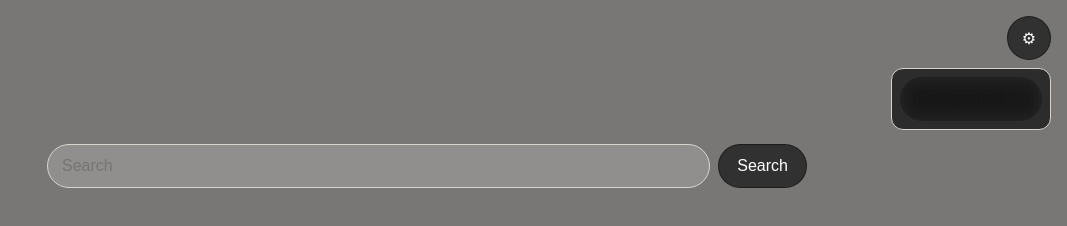
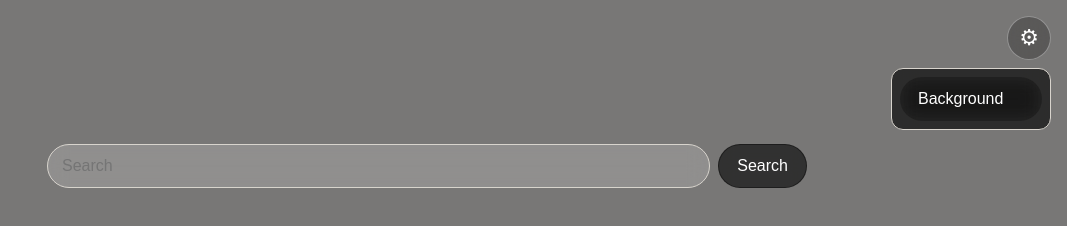
Before and after one commit to HarithKavish/search, a plain HTML site: page index.html in a window 1280 px wide. Both pictures are taken after a click on the button "Open settings". Shown: the whole page, without its empty margins (213-1280 px from the left). Drawn offline with Linux system fonts and the light colour scheme.

Commit message:
Fix search and background behavior

```diff
--- a/app.js
+++ b/app.js
@@ -102,7 +102,7 @@ if (initialQuery) {
   startSearch(initialQuery, false);
 }
 
-function startSearch(query, resetHistory = true) {
+function startSearch(query) {
   currentQuery = query;
   currentPage = 1;
   currentItems = [];
@@ -126,11 +126,9 @@ async function searchPage(query, page) {
     if (requestId !== activeRequestId) return;
 
     currentPage = page;
-    currentItems = mergeResults(page === 1 ? [] : currentItems, items);
+    currentItems = page === 1 ? items : mergeResults([...currentItems, ...items]);
     renderResults(currentItems, query);
-
     loadMoreButton.hidden = items.length < PAGE_SIZE;
-    loadMoreButton.disabled = false;
   } catch (error) {
     if (requestId !== activeRequestId) return;
     setStatus(error.message || "Search failed.");
@@ -146,7 +144,7 @@ async function searchPage(query, page) {
 
 async function search(query, page) {
   const [mwmbl, searxng, duckduckgo] = await Promise.allSettled([
-    searchMwmbl(query, page),
+    searchMwmbl(query),
     searchSearxng(query, page),
     page === 1 ? searchDuckDuckGo(query) : Promise.resolve([])
   ]);
@@ -158,10 +156,9 @@ async function search(query, page) {
   ]);
 }
 
-async function searchMwmbl(query, page) {
+async function searchMwmbl(query) {
   const url = new URL(MWMBL_ENDPOINT);
   url.searchParams.set("s", query);
-  url.searchParams.set("p", String(page));
 
   const response = await fetchWithTimeout(url.toString(), {
     headers: { accept: "application/json" },
--- a/styles.css
+++ b/styles.css
@@ -33,16 +33,29 @@ html {
 body {
   min-height: 100vh;
   margin: 0;
+  background: var(--bg);
+  color: var(--text);
+  position: relative;
+  overflow-x: hidden;
+  overscroll-behavior: none;
+}
+
+body::before {
+  content: "";
+  position: fixed;
+  inset: 0;
   background-color: var(--bg);
   background-image: var(--bg-image);
   background-size: cover;
   background-position: center center;
-  background-attachment: fixed;
-  color: var(--text);
-  position: relative;
+  background-repeat: no-repeat;
+  transform: translateZ(0);
+  will-change: transform;
+  pointer-events: none;
+  z-index: 0;
 }
 
-body::before {
+body::after {
   content: "";
   position: fixed;
   inset: 0;
@@ -114,6 +127,10 @@ button:disabled {
   width: 44px;
   padding: 0;
   border-radius: 999px;
+  color: #fff;
+  background: rgba(0, 0, 0, 0.25);
+  border-color: rgba(255, 255, 255, 0.35);
+  font-size: 22px;
 }
 
 .settings-menu {
@@ -134,7 +151,7 @@ button:disabled {
   width: 100%;
   border: 0;
   background: transparent;
-  color: var(--text);
+  color: #fff;
   text-align: left;
 }
 
```
